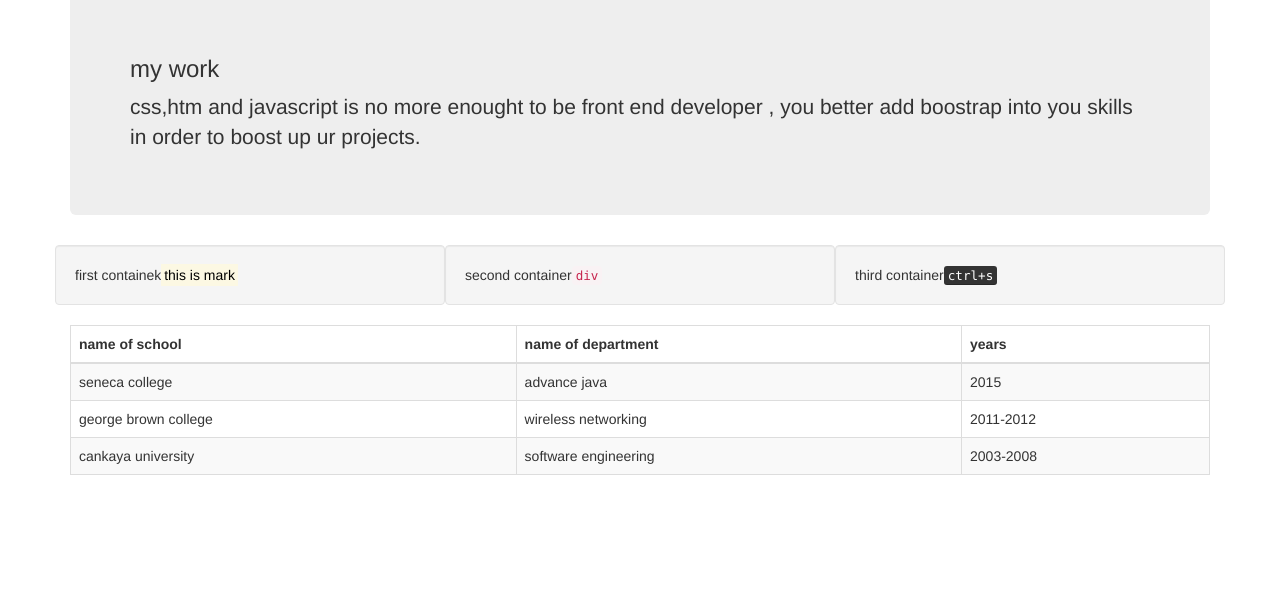
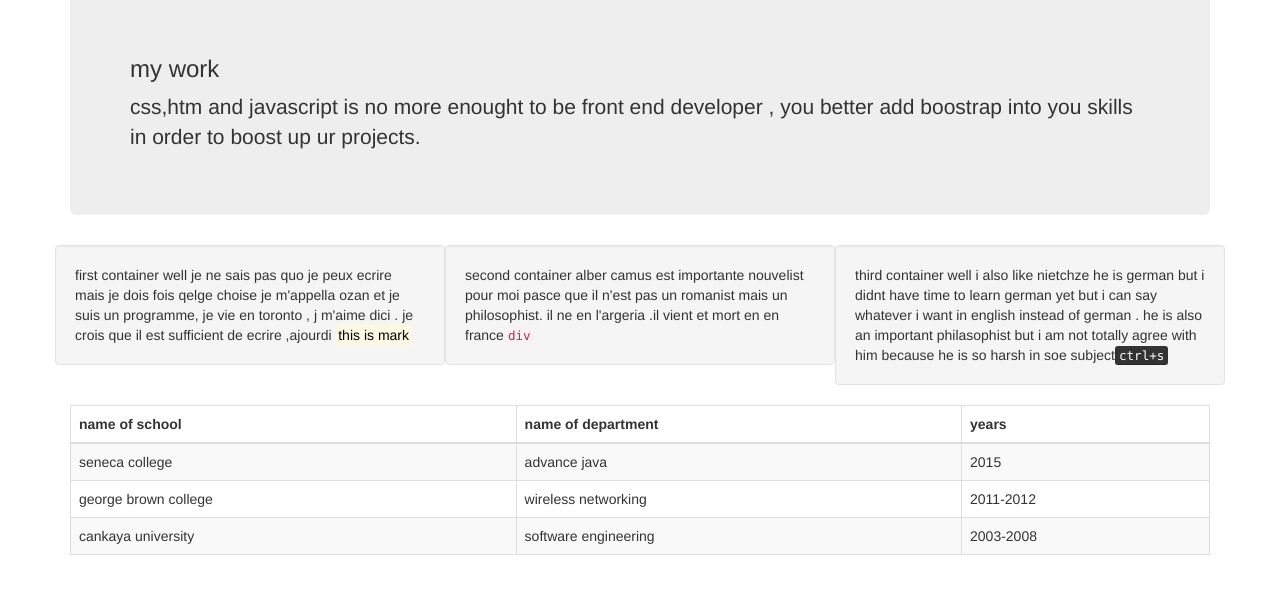
Before and after one commit to OzanOcak/my_page001, a plain HTML site: page index.html in a window 1280 px wide. Shown: the part 82-676 px from the top of the page. Drawn offline with nearby package versions, Linux system fonts and the light colour scheme.

Commit message:
index.html content is modified

```diff
--- a/index.html
+++ b/index.html
@@ -16,9 +16,9 @@
    <p>css,htm and javascript is no more enought to be front end developer , you better add boostrap into you skills in order to boost up ur projects.</p>
  </div>
  <div class="row">
- 	<div class="well col-sm-4">first containek<mark>this is mark</mark></div>
- 	<div class="well col-sm-4">second container<code>div</code></div>
- 	<div class="well col-sm-4">third container<kbd>ctrl+s</kbd></div>
+ 	<div class="well col-sm-4">first container well je ne sais pas quo je peux ecrire mais je dois fois qelge choise je m'appella ozan et je suis un programme, je vie en toronto , j m'aime dici . je crois que il est sufficient de ecrire ,ajourdi <mark>this is mark</mark></div>
+ 	<div class="well col-sm-4">second container alber camus est importante nouvelist pour moi pasce que il n'est pas un romanist mais un philosophist. il ne en l'argeria .il vient et mort en en france<code>div</code></div>
+ 	<div class="well col-sm-4">third container well i also like nietchze he is german but i didnt have time to learn german yet but i can say whatever i want in english instead of german . he is also an important philasophist but i am not totally agree with him because he is so harsh in soe subject<kbd>ctrl+s</kbd></div>
  </div>
 
  <table class="table table-striped table-bordered table-hover">
```
